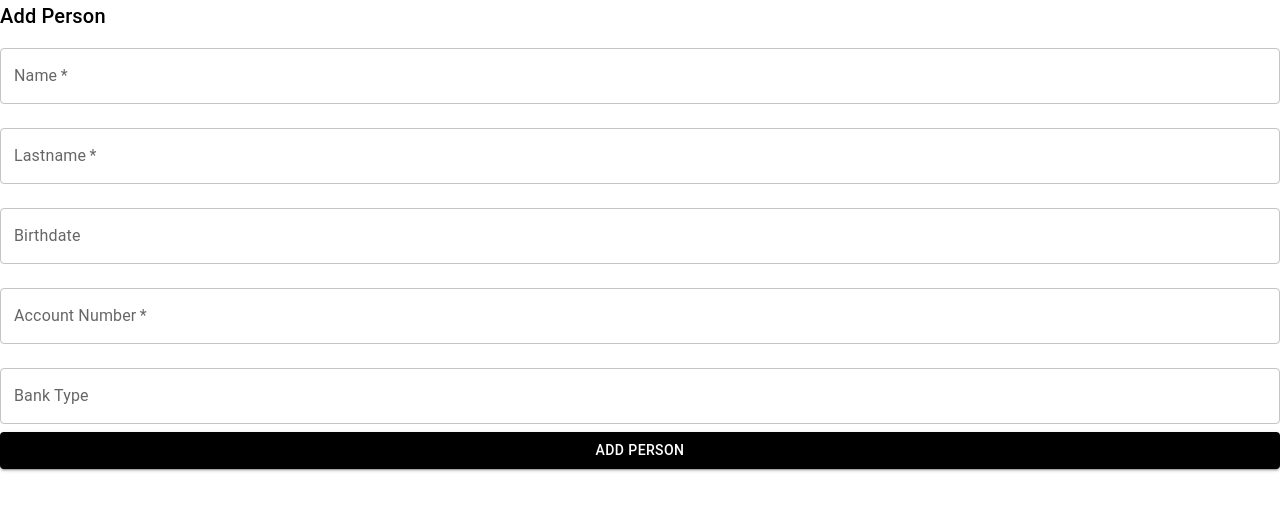
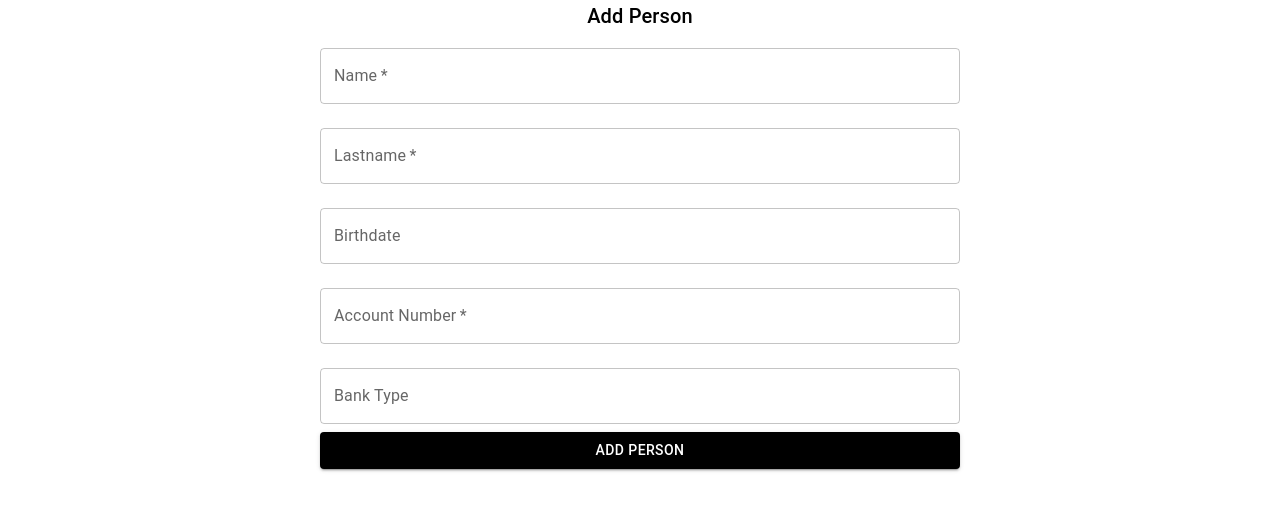
Before and after one commit to Maminiainaando/bankManagement, a React (Create React App) app: page /AddPerson in a window 1280 px wide. Shown: the top 510 px of the page. Built offline with nearby package versions, Linux system fonts and the light colour scheme; no server answers.

Commit message:
update componetsn.js

```diff
--- /dev/null
+++ b/src/Layouts/Body/AddAccount.css
@@ -0,0 +1,14 @@
+.form_submit{
+    width: 50vw;
+    display: flex;
+    flex-direction: column;
+    align-items: center;
+    justify-content: center;
+}
+
+.form{
+    display: flex;
+    width: 100%;
+    justify-content: center;
+    align-items: center;
+}
--- a/src/Layouts/Body/AddAccount.js
+++ b/src/Layouts/Body/AddAccount.js
@@ -1,6 +1,7 @@
 import React, { useState, useEffect } from 'react';
 import axios from 'axios';
 import { Button, TextField, Typography } from '@mui/material';
+import './AddAccount.css'
 
 function AddPersonForm() {
     const [formData, setFormData] = useState({
@@ -49,6 +50,8 @@ function AddPersonForm() {
     };
 
     return (
+        <div className='form'>
+
             <div className='form_submit'>
                 <Typography variant="h6" component="h2">
                     Add Person
@@ -97,10 +100,11 @@ function AddPersonForm() {
                         fullWidth
                         margin="normal"
                     />
-        <Button sx={{backgroundColor:'black'}} variant="contained" type="submit" color="primary" fullWidth margin="normal">
+                    <Button sx={{ backgroundColor: 'black' }} variant="contained" type="submit" color="primary" fullWidth margin="normal">
                         Add Person
                     </Button>
                 </form>
+            </div>
         </div>
     );
 }
```
Lines whose indentation alone changed are shown as unchanged.
